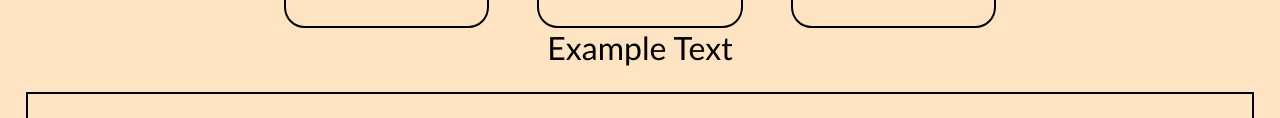
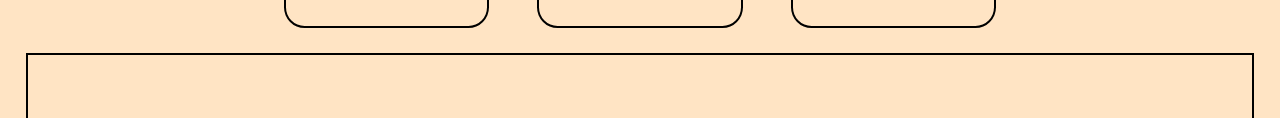
Before and after one commit to McLoyf/Rock-Paper-Scissors, a plain HTML site: page index.html in a window 1280 px wide. Shown: the part 302-420 px from the top of the page. Drawn offline with Linux system fonts and the light colour scheme.

Commit message:
Remove example text meant for testing

```diff
--- a/index.html
+++ b/index.html
@@ -20,7 +20,7 @@
         </div>
     </div>
 
-    <div id="feedback">Example Text</div>
+    <div id="feedback"></div>
 
     <div class="scoreboard">
         <div id="com-board">
```
